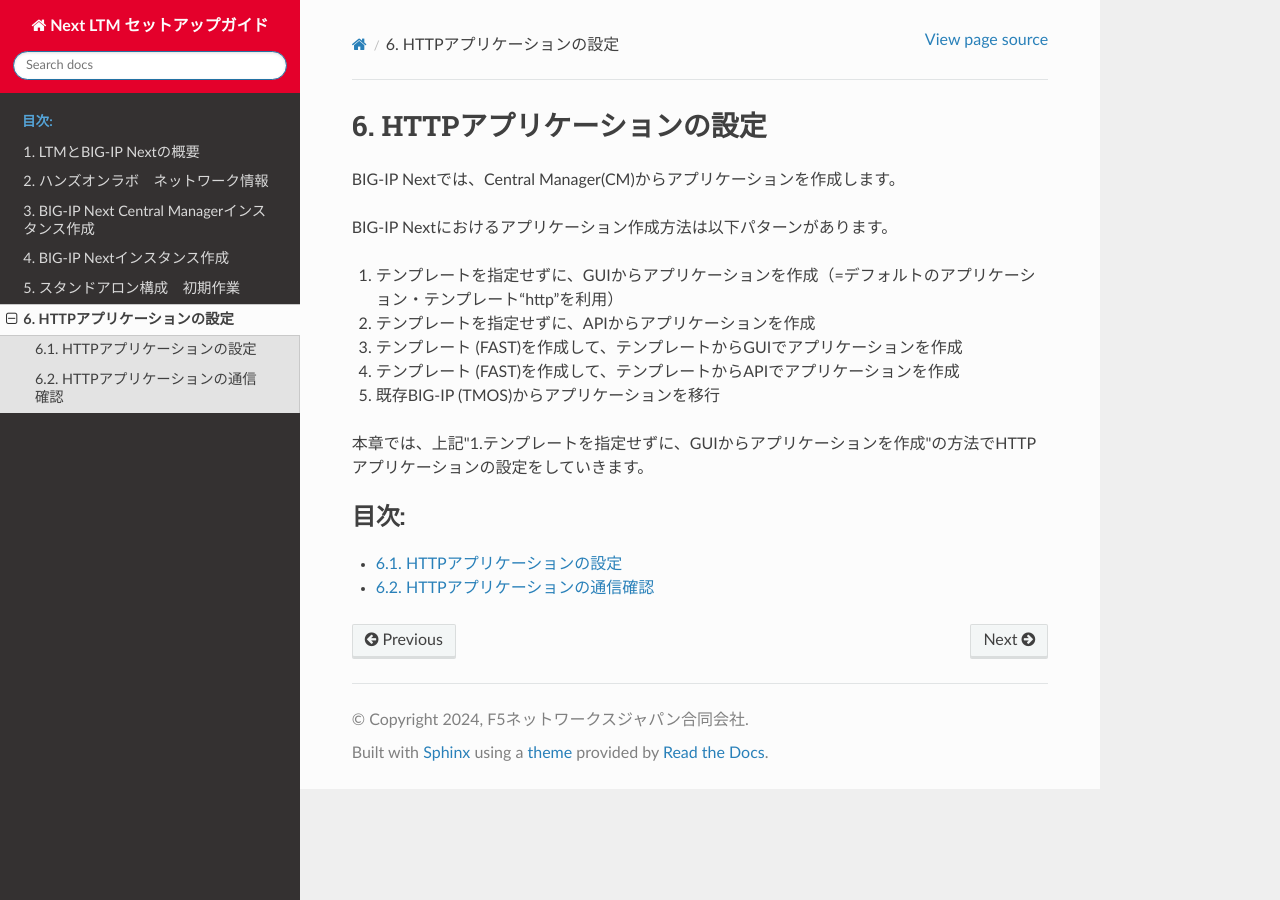
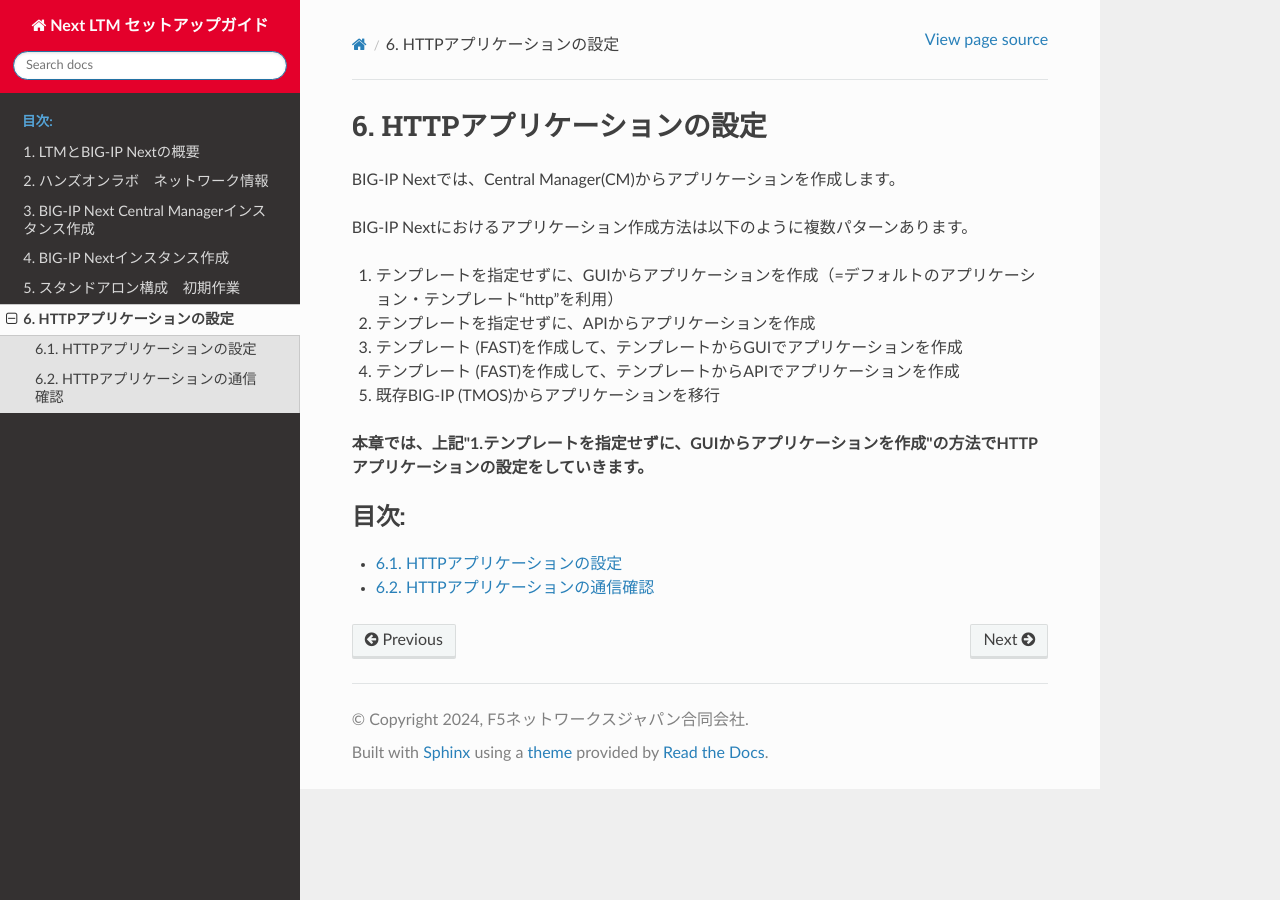
Before and after one commit to BeF5/f5j-easy-setup-next-ltm, a Sphinx documentation site: the page built from docs/content06/content06.rst, in a window 1280 px wide. Built offline with Sphinx 7.4.7 and the Read the Docs theme 2.0.0, drawn with Linux system fonts in a browser that asks for light colours.

Commit message:
Update content06.rst

```diff
--- a/docs/content06/content06.rst
+++ b/docs/content06/content06.rst
@@ -4,7 +4,7 @@ HTTPアプリケーションの設定
 
 BIG-IP Nextでは、Central Manager(CM)からアプリケーションを作成します。
 
-BIG-IP Nextにおけるアプリケーション作成方法は以下パターンがあります。
+BIG-IP Nextにおけるアプリケーション作成方法は以下のように複数パターンあります。
 
 1. テンプレートを指定せずに、GUIからアプリケーションを作成（=デフォルトのアプリケーション・テンプレート“http”を利用）
 2. テンプレートを指定せずに、APIからアプリケーションを作成
@@ -12,7 +12,7 @@ BIG-IP Nextにおけるアプリケーション作成方法は以下パターン
 4. テンプレート (FAST)を作成して、テンプレートからAPIでアプリケーションを作成
 5. 既存BIG-IP (TMOS)からアプリケーションを移行
 
-本章では、上記"1.テンプレートを指定せずに、GUIからアプリケーションを作成"の方法でHTTPアプリケーションの設定をしていきます。
+**本章では、上記"1.テンプレートを指定せずに、GUIからアプリケーションを作成"の方法でHTTPアプリケーションの設定をしていきます。**
 
 .. toctree::
    :titlesonly:
```
